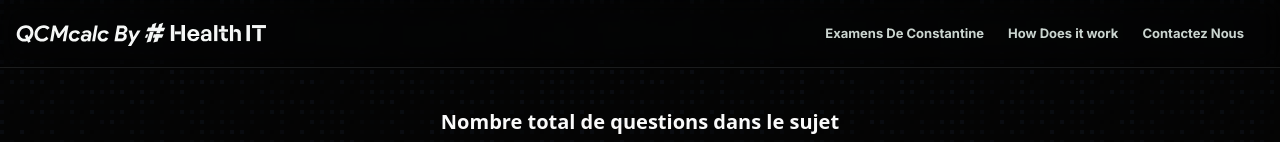
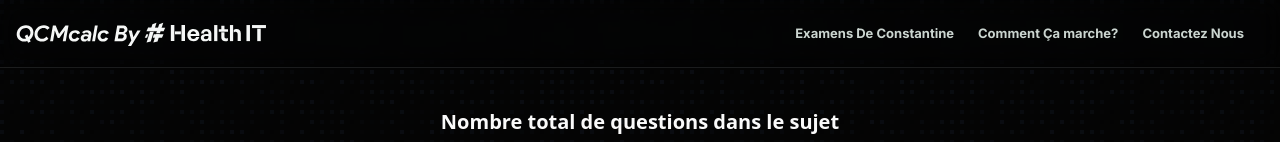
Before and after one commit to health-it-club/QCMcalc, a Next.js app: page / in a window 1280 px wide. Shown: the top 142 px of the page. Built offline with nearby package versions, Linux system fonts and the light colour scheme.

Commit message:
typo update

```diff
--- a/AppComponents/navigation/navigationBar.tsx
+++ b/AppComponents/navigation/navigationBar.tsx
@@ -22,7 +22,7 @@ export default function NavigationBar() {
             Examens De Constantine
           </Link>
           <Link href="/HowDoesItWork" className="flex hover:text-light">
-            How Does it work
+            Comment Ça marche?
           </Link>
           <Link
             href="https://linktr.ee/Health._it"
```
